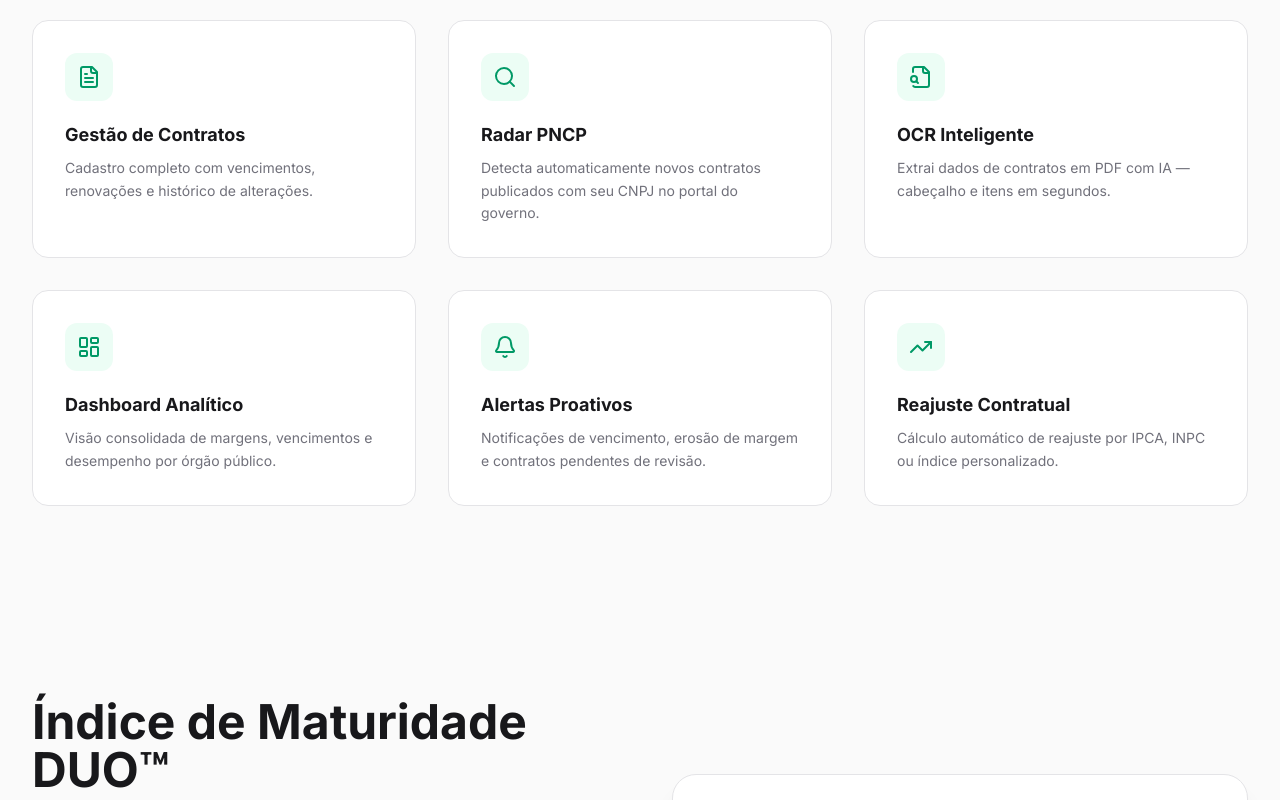
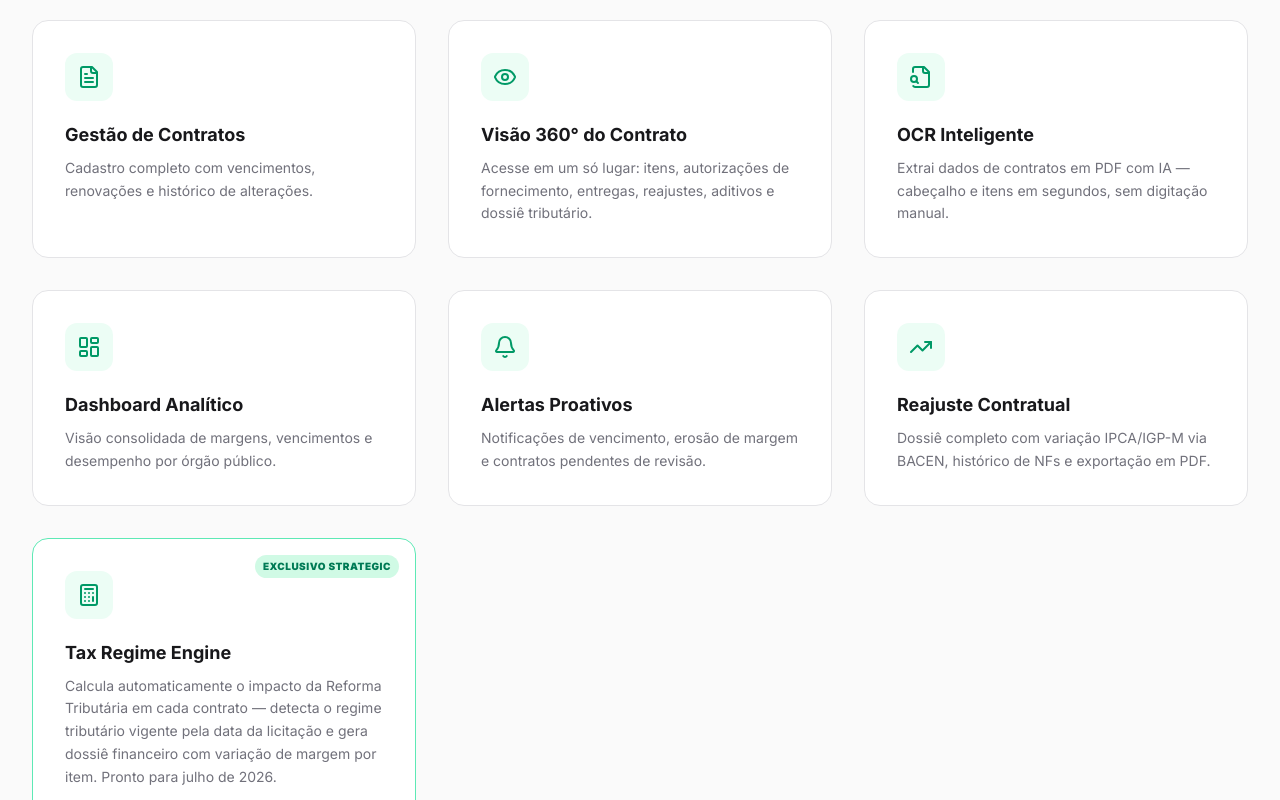
Before and after one commit to leistermurilo-boop/duo-website, a React (Vite) app: page / in a window 1280 px wide. Shown: the part 2720-3520 px from the top of the page. Built offline with nearby package versions, Linux system fonts and the light colour scheme.

Commit message:
feat(features): substitui Radar PNCP por Visão 360° e adiciona Tax Regime Engine
Updated features list with new icons and descriptions.

```diff
--- a/src/components/Features.tsx
+++ b/src/components/Features.tsx
@@ -1,6 +1,6 @@
 import React from 'react';
 import { motion } from 'motion/react';
-import { FileText, Search, FileSearch, LayoutDashboard, Bell, TrendingUp } from 'lucide-react';
+import { FileText, Eye, FileSearch, LayoutDashboard, Bell, TrendingUp, Calculator } from 'lucide-react';
 
 const FEATURES = [
   {
@@ -9,14 +9,14 @@ const FEATURES = [
     description: 'Cadastro completo com vencimentos, renovações e histórico de alterações.',
   },
   {
-    icon: Search,
-    title: 'Radar PNCP',
-    description: 'Detecta automaticamente novos contratos publicados com seu CNPJ no portal do governo.',
+    icon: Eye,
+    title: 'Visão 360° do Contrato',
+    description: 'Acesse em um só lugar: itens, autorizações de fornecimento, entregas, reajustes, aditivos e dossiê tributário.',
   },
   {
     icon: FileSearch,
     title: 'OCR Inteligente',
-    description: 'Extrai dados de contratos em PDF com IA — cabeçalho e itens em segundos.',
+    description: 'Extrai dados de contratos em PDF com IA — cabeçalho e itens em segundos, sem digitação manual.',
   },
   {
     icon: LayoutDashboard,
@@ -31,7 +31,13 @@ const FEATURES = [
   {
     icon: TrendingUp,
     title: 'Reajuste Contratual',
-    description: 'Cálculo automático de reajuste por IPCA, INPC ou índice personalizado.',
+    description: 'Dossiê completo com variação IPCA/IGP-M via BACEN, histórico de NFs e exportação em PDF.',
+  },
+  {
+    icon: Calculator,
+    title: 'Tax Regime Engine',
+    description: 'Calcula automaticamente o impacto da Reforma Tributária em cada contrato — detecta o regime tributário vigente pela data da licitação e gera dossiê financeiro com variação de margem por item. Pronto para julho de 2026.',
+    badge: 'Exclusivo Strategic',
   },
 ];
 
@@ -55,8 +61,17 @@ export const Features = () => {
               whileInView={{ opacity: 1, y: 0 }}
               viewport={{ once: true }}
               transition={{ duration: 0.4, delay: i * 0.08 }}
-              className="bg-white rounded-2xl border border-zinc-200 p-8 hover:border-emerald-200 hover:shadow-lg transition-all"
+              className={`relative bg-white rounded-2xl border p-8 hover:shadow-lg transition-all ${
+                feature.badge
+                  ? 'border-emerald-300 hover:border-emerald-400'
+                  : 'border-zinc-200 hover:border-emerald-200'
+              }`}
             >
+              {feature.badge && (
+                <span className="absolute top-4 right-4 text-[10px] font-black uppercase tracking-wider bg-emerald-100 text-emerald-700 px-2 py-1 rounded-full">
+                  {feature.badge}
+                </span>
+              )}
               <div className="w-12 h-12 rounded-xl bg-emerald-50 flex items-center justify-center mb-5">
                 <feature.icon className="w-6 h-6 text-emerald-600" />
               </div>
```
